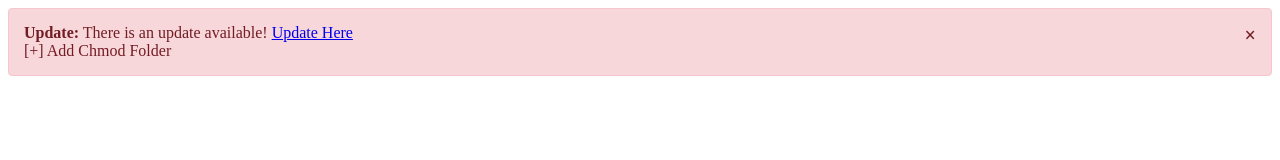
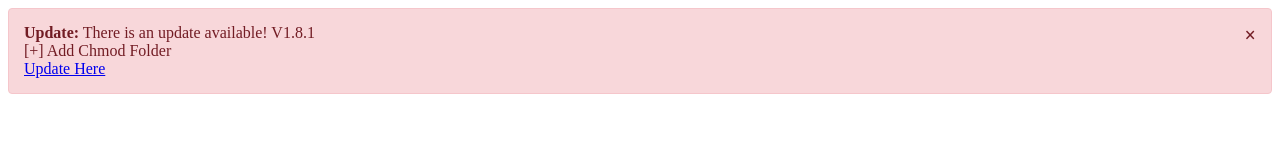
Before and after one commit to Mr-7Mind/AlertUpdate, a plain HTML site: page index.html in a window 1280 px wide. Drawn offline with Linux system fonts and the light colour scheme.

Commit message:
Update index.html

```diff
--- a/index.html
+++ b/index.html
@@ -24,8 +24,9 @@
 <body>
   <div id="updateAlert" class="update-alert">
     <span class="close-btn" onclick="closeAlert()">&times;</span>
-    <strong>Update:</strong> There is an update available! <a href="https://github.com/Mr-7Mind/MiniShell/blob/main/ShellPass.php">Update Here</a>
+    <strong>Update:</strong> There is an update available! V1.8.1
     <br>[+] Add Chmod Folder
+    <br><a href="https://github.com/Mr-7Mind/MiniShell/blob/main/ShellPass.php">Update Here</a>
   </div>
   <script>
     function closeAlert() {
@@ -39,5 +40,6 @@
       }
     };
   </script>
+
 </body>
 </html>
```
